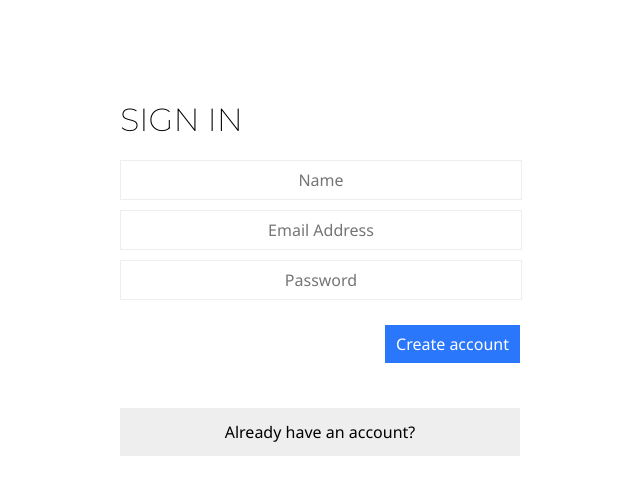
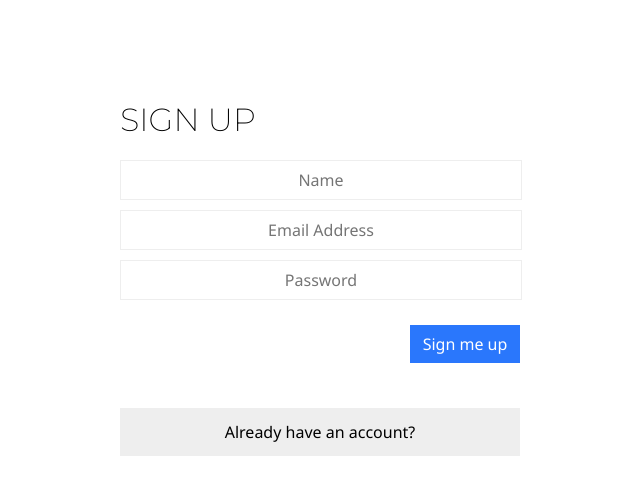
Before and after one commit to dennis1248/blog-php-mirror, a PHP site: page /pages/create_account.php in a window 1280 px wide. Shown: the part 48-543 px from the top of the page, without its empty margins (320-960 px from the left). Run offline with PHP 8.4, Linux system fonts and the light colour scheme.

Commit message:
SIGN UP fixes

```diff
--- a/css/create_account.css
+++ b/css/create_account.css
@@ -48,7 +48,7 @@ input {
 }
 
 input[type=button] {
-  width: 135px;
+  width: 110px;
   height: 38px;
   background-color: #2a77fc;
   border: 0;
--- a/pages/create_account.php
+++ b/pages/create_account.php
@@ -2,14 +2,14 @@
 
   <div class="login_box">
     <div class="login_box_header">
-      <h1 class="sign_in_header">Sign in</h1>
+      <h1 class="sign_in_header">Sign up</h1>
     </div>
     <div class="form_container">
       <form class="" action="/php/create_account.php" method="post">
         <input type="text" name="name" placeholder="Name">
         <input type="text" name="email" placeholder="Email Address">
         <input type="text" name="password" placeholder="Password">
-        <input type="button" name="create_acc_send" value="Create account">
+        <input type="button" name="create_acc_send" value="Sign me up">
       </form>
       <a class="form_footer" href="/pages/login.php">Already have an account?</a>
     </div>
```
